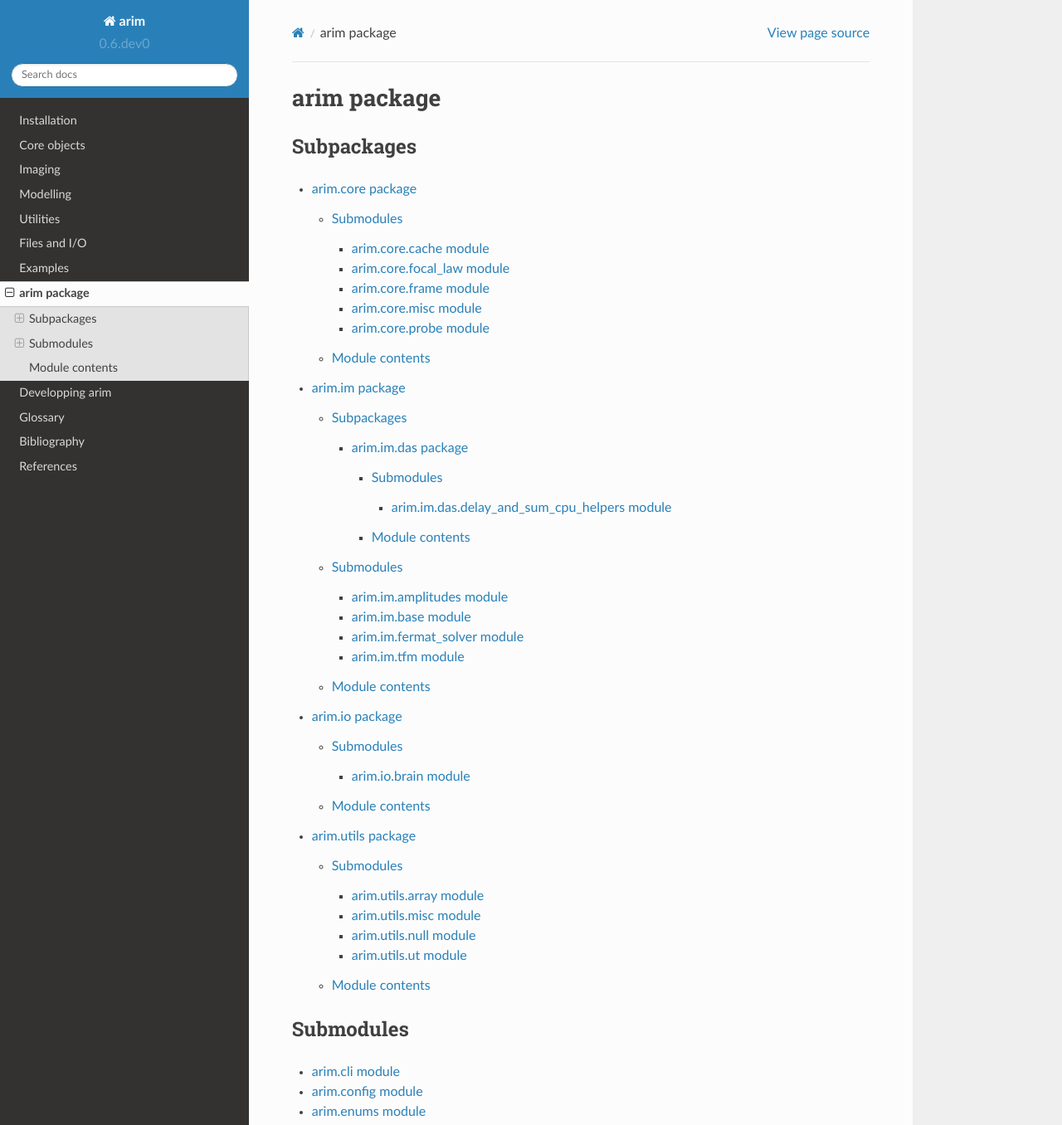
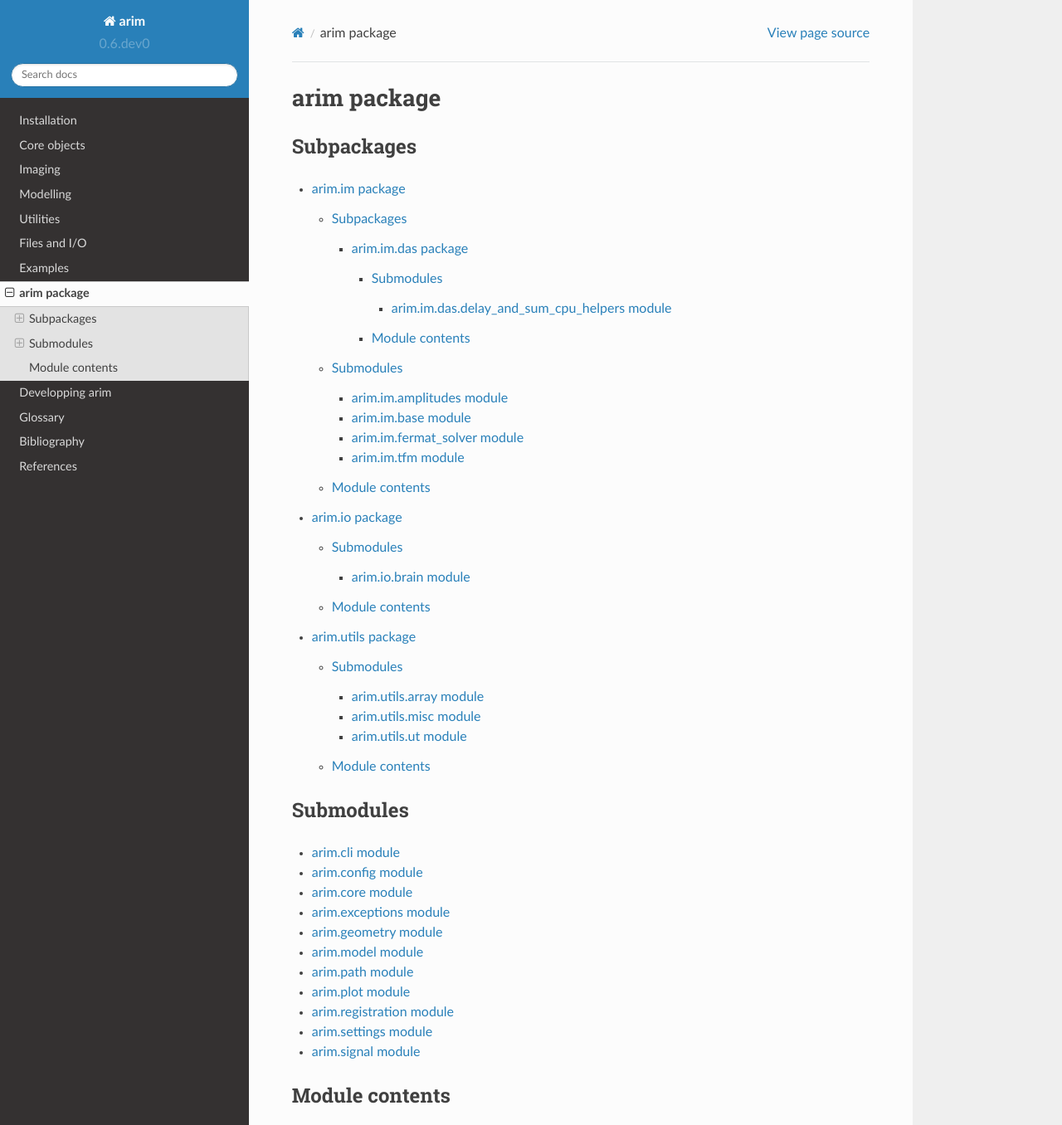
Before and after one commit to ndtatbristol/arim, a Sphinx documentation site: the page built from docs/source/reference/arim.rst, in a window 1280 px wide and 1400 px high, cut to the strip 0-1356 px from the top of the window. Shown: the whole strip at 83% size. Built offline with Sphinx 7.4.7 and the Read the Docs theme 2.0.0, drawn with Linux system fonts in a browser that asks for light colours.

Commit message:
Refresh doc

```diff
--- a/docs/source/reference/arim.core.cache.rst
+++ /dev/null
@@ -1,7 +0,0 @@
-arim.core.cache module
-======================
-
-.. automodule:: arim.core.cache
-    :members:
-    :undoc-members:
-    :show-inheritance:
--- a/docs/source/reference/arim.core.focal_law.rst
+++ /dev/null
@@ -1,7 +0,0 @@
-arim.core.focal_law module
-==========================
-
-.. automodule:: arim.core.focal_law
-    :members:
-    :undoc-members:
-    :show-inheritance:
--- a/docs/source/reference/arim.core.frame.rst
+++ /dev/null
@@ -1,7 +0,0 @@
-arim.core.frame module
-======================
-
-.. automodule:: arim.core.frame
-    :members:
-    :undoc-members:
-    :show-inheritance:
--- a/docs/source/reference/arim.core.misc.rst
+++ /dev/null
@@ -1,7 +0,0 @@
-arim.core.misc module
-=====================
-
-.. automodule:: arim.core.misc
-    :members:
-    :undoc-members:
-    :show-inheritance:
--- a/docs/source/reference/arim.core.probe.rst
+++ /dev/null
@@ -1,7 +0,0 @@
-arim.core.probe module
-======================
-
-.. automodule:: arim.core.probe
-    :members:
-    :undoc-members:
-    :show-inheritance:
--- a/docs/source/reference/arim.enums.rst
+++ /dev/null
@@ -1,7 +0,0 @@
-arim.enums module
-=================
-
-.. automodule:: arim.enums
-    :members:
-    :undoc-members:
-    :show-inheritance:
--- a/docs/source/reference/arim.misc.rst
+++ /dev/null
@@ -1,7 +0,0 @@
-arim.misc module
-================
-
-.. automodule:: arim.misc
-    :members:
-    :undoc-members:
-    :show-inheritance:
--- a/docs/source/reference/arim.rst
+++ b/docs/source/reference/arim.rst
@@ -6,7 +6,6 @@ Subpackages
 
 .. toctree::
 
-    arim.core
     arim.im
     arim.io
     arim.utils
@@ -18,10 +17,9 @@ Submodules
 
    arim.cli
    arim.config
-   arim.enums
+   arim.core
    arim.exceptions
    arim.geometry
-   arim.misc
    arim.model
    arim.path
    arim.plot
--- a/docs/source/reference/arim.utils.null.rst
+++ /dev/null
@@ -1,7 +0,0 @@
-arim.utils.null module
-======================
-
-.. automodule:: arim.utils.null
-    :members:
-    :undoc-members:
-    :show-inheritance:
--- a/docs/source/reference/arim.utils.rst
+++ b/docs/source/reference/arim.utils.rst
@@ -8,7 +8,6 @@ Submodules
 
    arim.utils.array
    arim.utils.misc
-   arim.utils.null
    arim.utils.ut
 
 Module contents
```
Also changed, not shown: docs/source/reference/arim.core.rst (+2 -16 lines).
